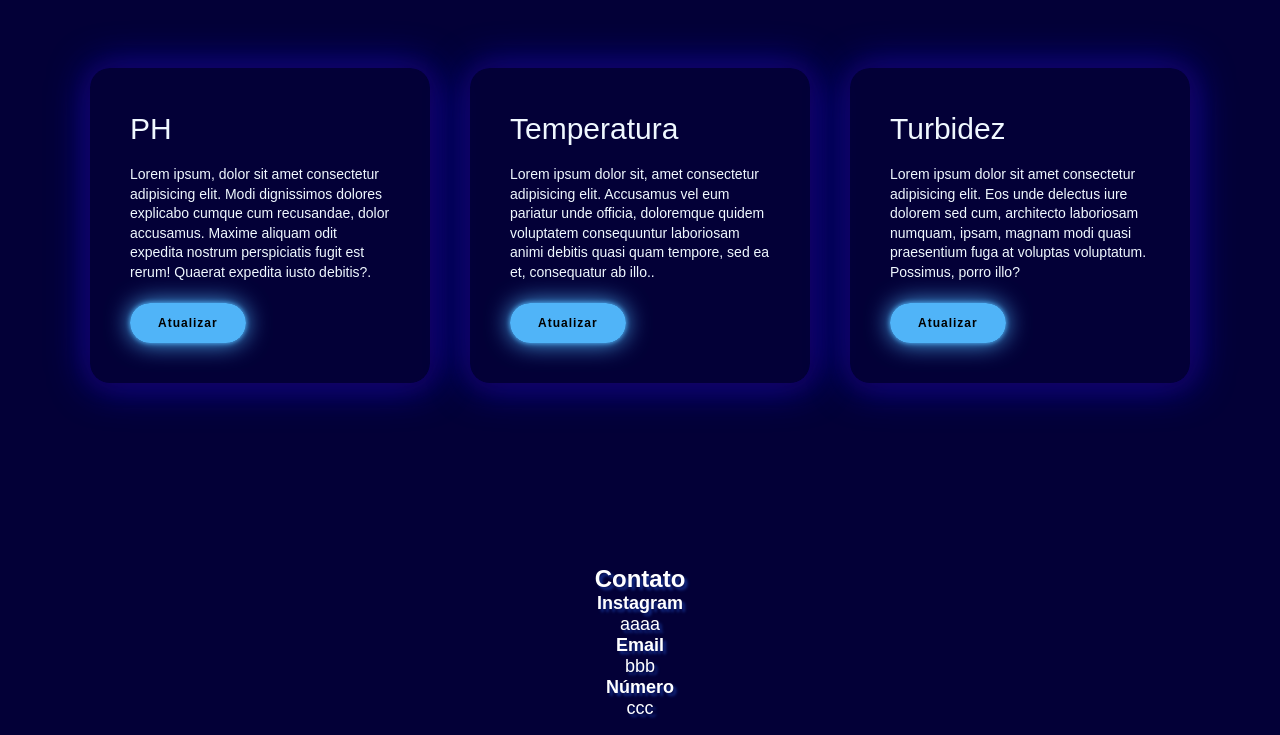
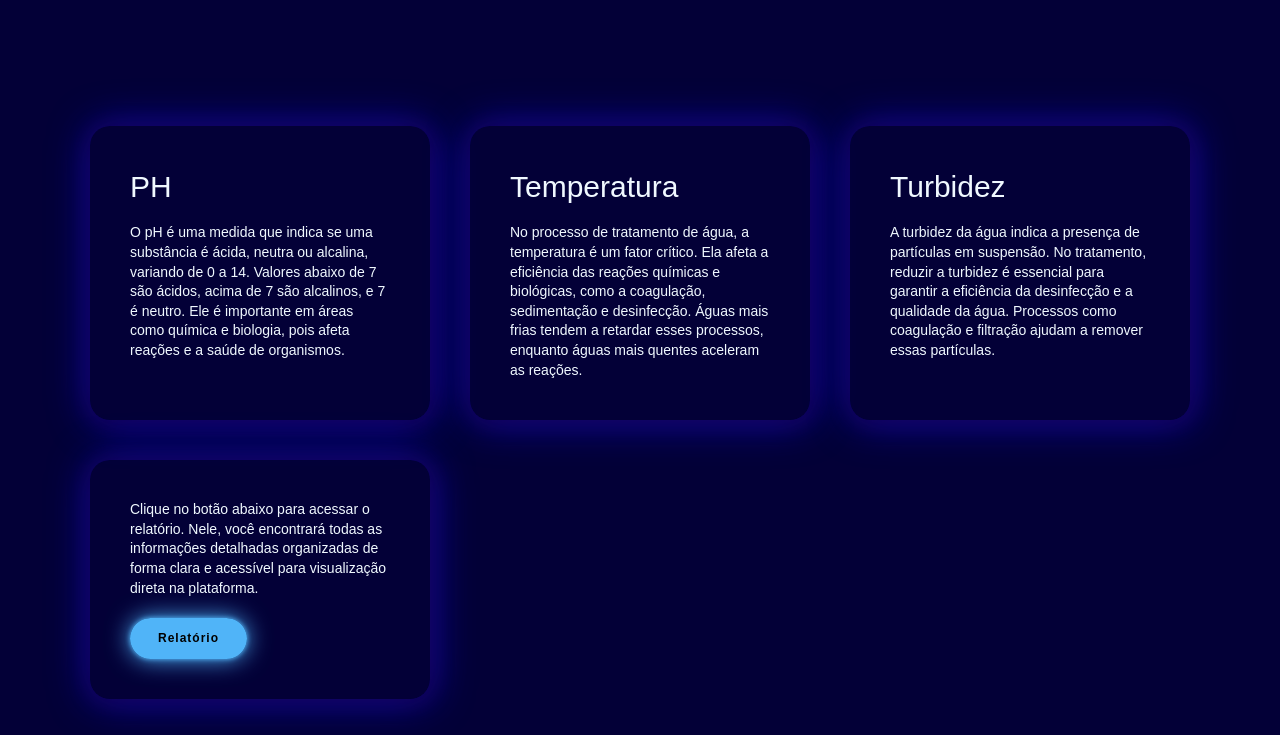
Before and after one commit to LeandroPaes2/ProjetoIntegrador, a website: page publico/front/webETA.html in a window 1280 px wide. Shown: the part 1545-2280 px from the top of the page. Drawn offline with nearby package versions, Linux system fonts and the light colour scheme.

Commit message:
interface pronta

```diff
--- a/publico/front/estilo.css
+++ b/publico/front/estilo.css
@@ -57,16 +57,16 @@ body{
 
 .subtitulo {
     text-align: center;
-    padding-top: 28px;
+    padding-top: 40px;
     font-weight: 600;
-    font-size: 24px;
+    font-size: 48px;
     color: #ffffff;
     text-shadow: 3px 3px 3px #132c89;
 }
 
 .texto2 {
     font-weight: 300;
-    font-size: 18px;
+    font-size: 20px;
     color: #ffffff;
     text-align: center;
     text-shadow: 3px 3px 3px #132c89;
@@ -168,7 +168,8 @@ body{
     max-width: 630px;
     height: auto;
     width: 100%;
-    border-radius: 80vh;}
+    border-radius: 80vh;
+    margin-top: 15%;}
 
 .sobre-texto h2{
     font-size: 60px;}
@@ -181,13 +182,15 @@ body{
     font-weight: 600;
     color: white;
     line-height: 1.7;
-    margin: 15px 0 30px;}
+    margin: 15px 0 30px;
+}
 
 .sobre-texto p{
     color: white;
     font-size: 20px;
     line-height: 1.4;
-    margin-bottom: 4rem;}
+    margin-bottom: 4rem;
+}
 
 .relatorio{
     color: aliceblue;
--- a/publico/front/webETA.html
+++ b/publico/front/webETA.html
@@ -24,7 +24,7 @@
                 <a href="#id-contato" style="--i:4">Contato</a>
             </nav>
         </header>
-        <section class="home">
+        <section class="home" id="id-home">
         <div class="home-conteudo">
             <h3>Bem vindo à</h3>
             <h1>Sabesp</h1>
@@ -36,7 +36,7 @@
 
         <section class="sobre" id="id-sobre">
             <div class="sobre-img">
-                <img src="sabesp.png">
+                <img src="sabesp2.png">
             </div>
             <div class="sobre-texto">
                 <h2>Sobre a <span>Sabesp</span></h2>
@@ -54,23 +54,23 @@
                     <h1 class="sub-title"><span>Relatórios</span></h1>
                     <div class="relatorio-lista">
                         <div>
-                            <i style='color:#53bafff7'></i>
                             <h2>PH</h2>
-                            <p>Lorem ipsum, dolor sit amet consectetur adipisicing elit. Modi dignissimos dolores explicabo cumque cum recusandae, dolor accusamus. Maxime aliquam odit expedita nostrum perspiciatis fugit est rerum! Quaerat expedita iusto debitis?.</p>
-                                <a href="" class="read">Atualizar</a>
+                            <p>O pH é uma medida que indica se uma substância é ácida, neutra ou alcalina, variando de 0 a 14. Valores abaixo de 7 são ácidos, acima de 7 são alcalinos, e 7 é neutro. Ele é importante em áreas como química e biologia, pois afeta reações e a saúde de organismos.</p>
+                        </div>
+                        <div>
+                            <h2>Temperatura</h2>
+                            <p>No processo de tratamento de água, a temperatura é um fator crítico. Ela afeta a eficiência das reações químicas e biológicas, como a coagulação, sedimentação e desinfecção. Águas mais frias tendem a retardar esses processos, enquanto águas mais quentes aceleram as reações.</p>
+                        </div>
+                        <div>
+                            <h2>Turbidez</h2>
+                            <p>A turbidez da água indica a presença de partículas em suspensão. No tratamento, reduzir a turbidez é essencial para garantir a eficiência da desinfecção e a qualidade da água. Processos como coagulação e filtração ajudam a remover essas partículas.</p>
                         </div>
                         <div>
                             <i style='color:#53bafff7'></i>
-                            <h2>Temperatura</h2>
-                            <p>Lorem ipsum dolor sit, amet consectetur adipisicing elit. Accusamus vel eum pariatur unde officia, doloremque quidem voluptatem consequuntur laboriosam animi debitis quasi quam tempore, sed ea et, consequatur ab illo..</p>
-                                <a href="" class="read">Atualizar</a>
+                            <p>Clique no botão abaixo para acessar o relatório. Nele, você encontrará todas as informações detalhadas organizadas de forma clara e acessível para visualização direta na plataforma.</p>
+                            <a href="colocar url site tabela" class="read">Relatório</a>
                         </div>
-                        <div>
-                            <i style='color:#53bafff7'></i>
-                            <h2>Turbidez</h2>
-                            <p>Lorem ipsum dolor sit amet consectetur adipisicing elit. Eos unde delectus iure dolorem sed cum, architecto laboriosam numquam, ipsam, magnam modi quasi praesentium fuga at voluptas voluptatum. Possimus, porro illo?</p>
-                                <a href="" class="read">Atualizar</a>
-                        </div>
+
                     </div>
                 </div>
             </div>
@@ -79,9 +79,16 @@
         <section id="id-contato">
             <div class="">
                 <h2 class="subtitulo">Contato</h2>
-                        <p class="texto2"> <strong> Instagram </strong><br>aaaa</p>
-                        <p class="texto2"> <strong> Email </strong> <br>bbb</p>
-                        <p class="texto2"> <strong> Número </strong> <br>ccc</p>
+                    <br>
+                    <br>
+                        <p class="texto2" style="margin-top: 10px;"> <strong style="font-size: 28px;"> Instagram </strong> <br>@sabespcia</p>
+                    <br>
+                        <p class="texto2" style="margin-top: 10px;"> <strong style="font-size: 28px;"> Número </strong> <br><br>0800 055 0195</p>
+                    <br>
+                        <p class="texto2" style="margin-top: 10px;"> <strong style="font-size: 28px;"> Email </strong> <br><br>atendimento@sabesp.com.br</p>
+                    <br>
+                    <br>
+                    <br>
             </div>
             <span class="home-imgHover"></span>
         </section>
```
Also changed, not shown: publico/front/sabesp.png (deleted), publico/front/sabesp2.png (added).
